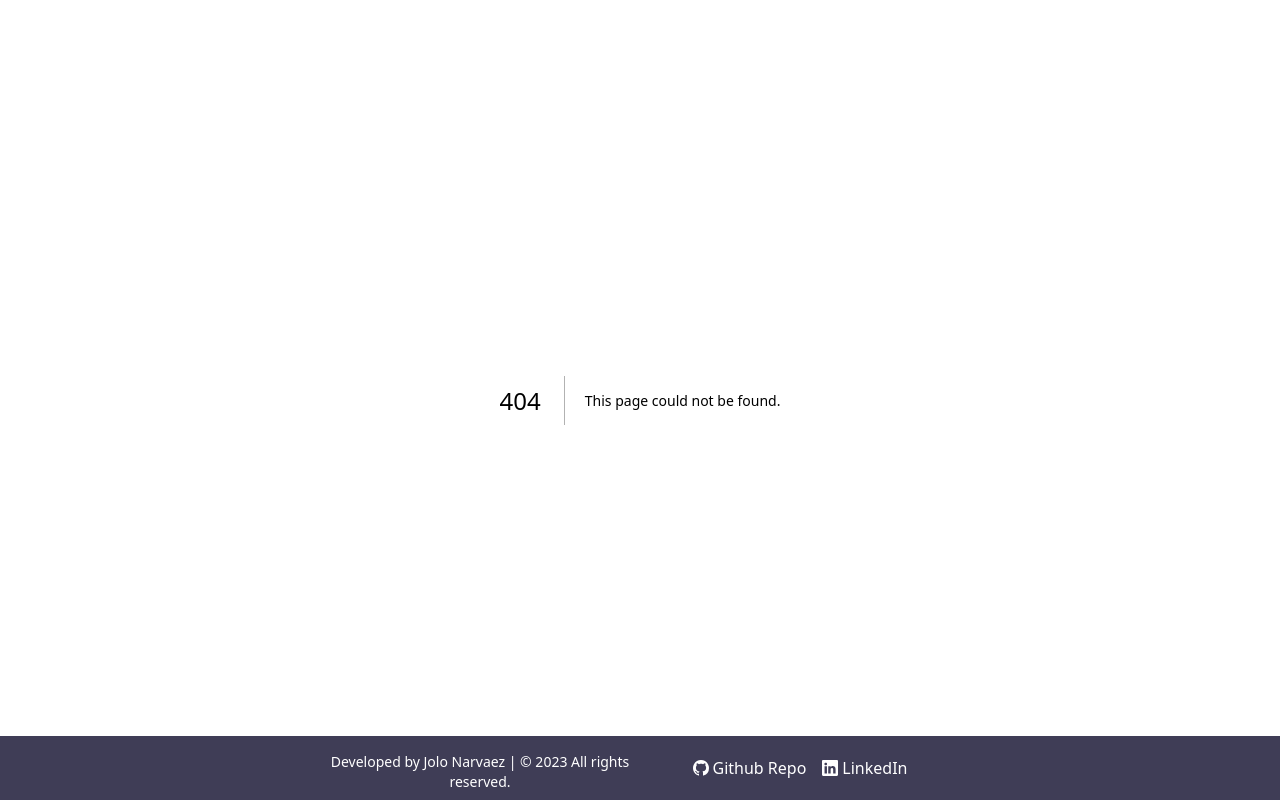
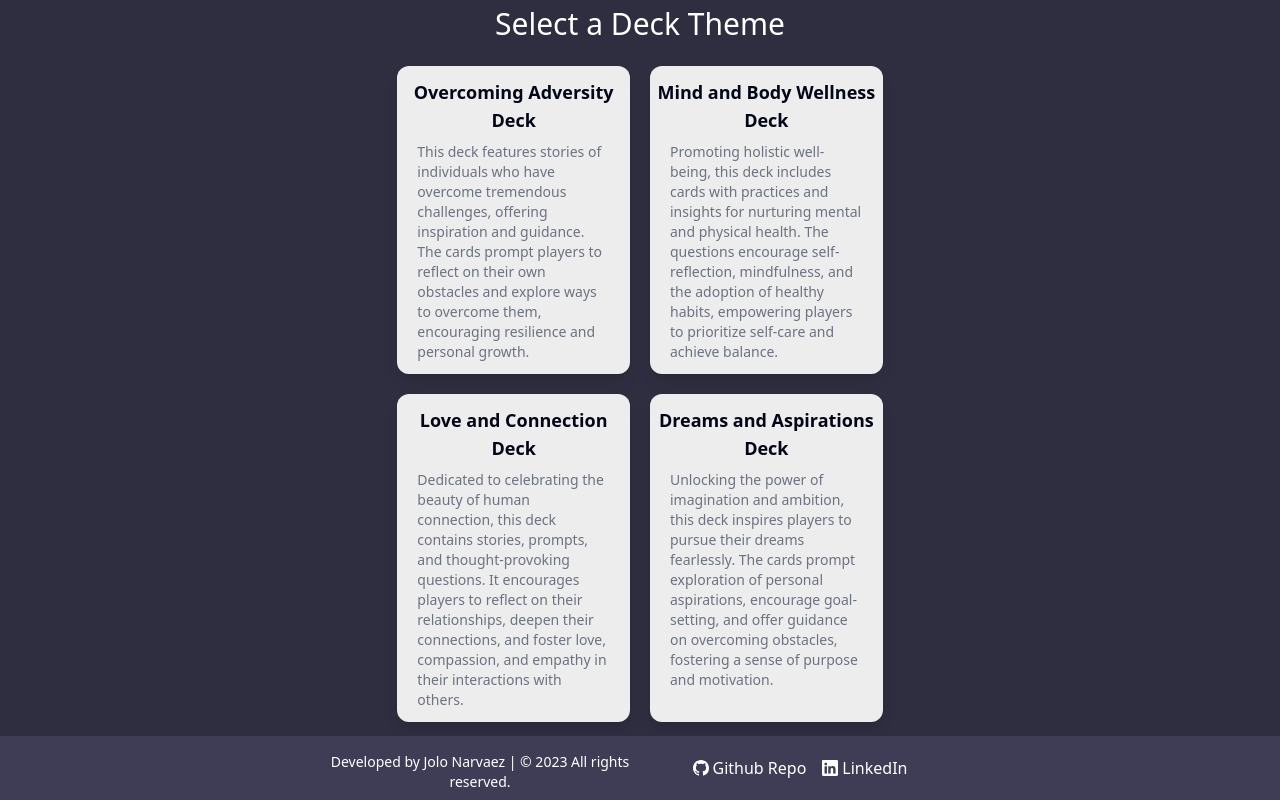
Before and after one commit to jolonarvaez/more-than-strangers, a Next.js app: page /start in a window 1280 px wide. Before the commit this address had no page. Built offline with nearby package versions, Linux system fonts and the light colour scheme.

Commit message:
added deck select page

```diff
--- /dev/null
+++ b/components/Card.tsx
@@ -0,0 +1,11 @@
+import { GetStaticPaths,GetStaticProps } from 'next';
+
+const Card = () => {
+    return (
+        <div className=" my-auto mx-auto bg-white w-1/3 h-48 rounded-lg text-center">
+            Enter
+        </div>
+    );
+}
+
+export default Card;
--- a/package.json
+++ b/package.json
@@ -9,6 +9,7 @@
     "lint": "next lint"
   },
   "dependencies": {
+    "@headlessui/react": "^1.7.15",
     "@types/node": "20.2.5",
     "@types/react": "18.2.8",
     "@types/react-dom": "18.2.4",
--- a/pages/_document.tsx
+++ b/pages/_document.tsx
@@ -5,12 +5,11 @@ export default function Document() {
   return (
     <Html lang="en">
       <Head />
-      <body className="h-screen">
+      <body>
         <Main />
         <NextScript />
         <Footer />
       </body>
-
     </Html>
   );
 }
--- a/pages/index.tsx
+++ b/pages/index.tsx
@@ -1,5 +1,6 @@
 import Image from "next/image";
 import { Inter } from "next/font/google";
+import Link from "next/link";
 
 const inter = Inter({ subsets: ["latin"] });
 
@@ -56,9 +57,11 @@ export default function Home() {
             style={{ "--index": 3 } as React.CSSProperties}
           >
             <div className="text-3xl">Ready to Play?</div>
-            <button className="px-6 py-2 rounded-lg shadow-lg transition duration-300 ease-in-out border-purple border-2 hover:bg-purple hover:text-white text-purple">
-              <div className="text-xl font-medium">Start</div>
-            </button>
+            <Link href="/start" className="">
+              <button className="mt-6 px-6 py-2 rounded-lg shadow-lg transition duration-300 ease-in-out hover:scale-110 border-purple border-2 hover:bg-purple hover:text-white text-purple">
+                <div className="text-xl font-medium">Start</div>
+              </button>
+            </Link>
           </div>
         </div>
       </div>
--- /dev/null
+++ b/pages/start.tsx
@@ -0,0 +1,91 @@
+import Card from "@/components/Card";
+import { RadioGroup } from "@headlessui/react";
+import Link from "next/link";
+import { Fragment, useState } from "react";
+
+const themes = [
+  {
+    name: "Overcoming Adversity Deck",
+    description:
+      "This deck features stories of individuals who have overcome tremendous challenges, offering inspiration and guidance. The cards prompt players to reflect on their own obstacles and explore ways to overcome them, encouraging resilience and personal growth.",
+    index: 1,
+  },
+  {
+    name: "Mind and Body Wellness Deck",
+    description:
+      "Promoting holistic well-being, this deck includes cards with practices and insights for nurturing mental and physical health. The questions encourage self-reflection, mindfulness, and the adoption of healthy habits, empowering players to prioritize self-care and achieve balance.",
+    index: 2,
+  },
+  {
+    name: "Love and Connection Deck",
+    description:
+      "Dedicated to celebrating the beauty of human connection, this deck contains stories, prompts, and thought-provoking questions. It encourages players to reflect on their relationships, deepen their connections, and foster love, compassion, and empathy in their interactions with others.",
+    index: 3,
+  },
+  {
+    name: "Dreams and Aspirations Deck",
+    description:
+      "Unlocking the power of imagination and ambition, this deck inspires players to pursue their dreams fearlessly. The cards prompt exploration of personal aspirations, encourage goal-setting, and offer guidance on overcoming obstacles, fostering a sense of purpose and motivation.",
+    index: 4,
+  },
+];
+
+const start = () => {
+  let [theme, setTheme] = useState("");
+
+  return (
+    <div className="bg-game-bg">
+      <div className="w-full lg:w-5/12 h-screen flex flex-col justify-center mx-auto">
+        <div className="text-white text-center font-medium text-3xl animate-in">
+          Select a Deck Theme
+        </div>
+        <RadioGroup value={theme} onChange={setTheme}>
+          <div className="mt-6 mx-6 grid grid-cols-1 md:grid-cols-2 gap-5">
+            {themes.map((theme) => (
+              <RadioGroup.Option
+                key={theme.name}
+                value={theme.name}
+                as={Fragment}
+              >
+                {({ active }) => (
+                  <div
+                    className={`py-3 rounded-xl animate-in shadow-lg cursor-pointer hover:scale-105 ${
+                      active
+                        ? "bg-purple transition ease-in-out text-white ring-2 ring-offset-2"
+                        : "bg-material-white text-slate-950"
+                    }`}
+                    style={{ "--index": theme.index } as React.CSSProperties}
+                  >
+                    <div className="text-lg font-semibold text-center">
+                      {theme.name}
+                    </div>
+                    <div
+                      className={`text-sm font-normal mx-5 mt-2  ${
+                        active ? "text-slate-300" : "text-gray-500"
+                      }`}
+                    >
+                      {theme.description}
+                    </div>
+                  </div>
+                )}
+              </RadioGroup.Option>
+            ))}
+          </div>
+        </RadioGroup>
+        <div className="w-full flex justify-center">
+          {/* <Link href="/" className=""> */}
+          <button
+            disabled={theme === ""}
+            className={`mx-auto mt-6 px-6 py-2 rounded-lg shadow-lg transition duration-300 ease-in-out border-purple border-2
+            ${theme === "" ? "text-purple": "text-white bg-purple hover:scale-110"}`}
+          >
+            <div className="text-xl font-medium">Continue</div>
+          </button>
+          {/* </Link> */}
+        </div>
+      </div>
+    </div>
+  );
+};
+
+export default start;
--- a/tailwind.config.js
+++ b/tailwind.config.js
@@ -13,7 +13,9 @@ module.exports = {
           'conic-gradient(from 180deg at 50% 50%, var(--tw-gradient-stops))',
       },
       colors: {
-        "purple": "#3F3D56"
+        "purple": "#3F3D56",
+        "game-bg": "#2F2E41",
+        "material-white" : "#EDEDED"
       },
     },
   },
```
Also changed, not shown: 1 other file (tests, documents, lock files or other folders).
